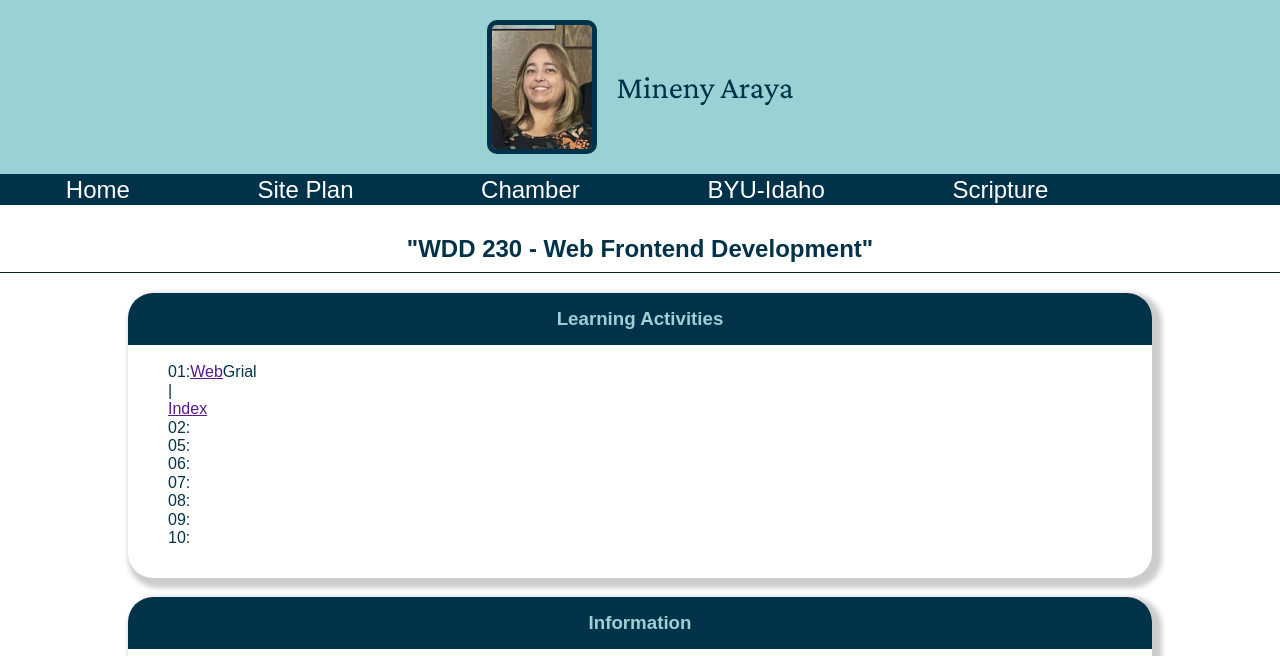
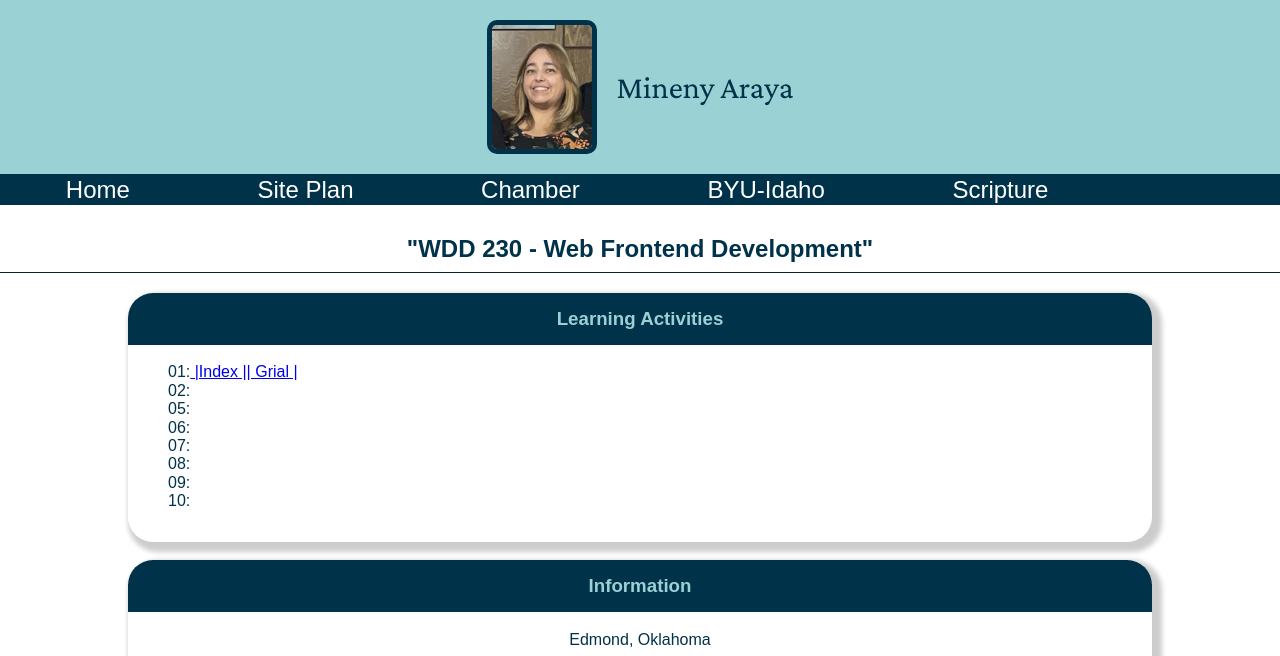
Before and after one commit to minenyaraya/awdd230dd, a plain HTML site: page index.html in a window 1280 px wide. Shown: the top 656 px of the page. Drawn offline with nearby package versions, Linux system fonts and the light colour scheme; files whose address does not match are found by name.

Commit message:
index.html

```diff
--- a/index.html
+++ b/index.html
@@ -34,7 +34,7 @@
             <section class="card">
                 <h3>Learning Activities</h3>
                 <ul class="navigation">
-                    <li> 01:<a href="">Web</a>Grial</li> | <a href="">Index</a>
+                    <li> 01:<a href="https://minenyaraya.github.io/wdd230/index.html"> |Index |</a><a href="https://minenyaraya.github.io/wdd230/holygrail.html">| Grial |</a></li>
                     <li> 02:<a href=""></a>
                     <li> 05:<a href=""></a>
                     <li> 06:<a href=""></a>
```
